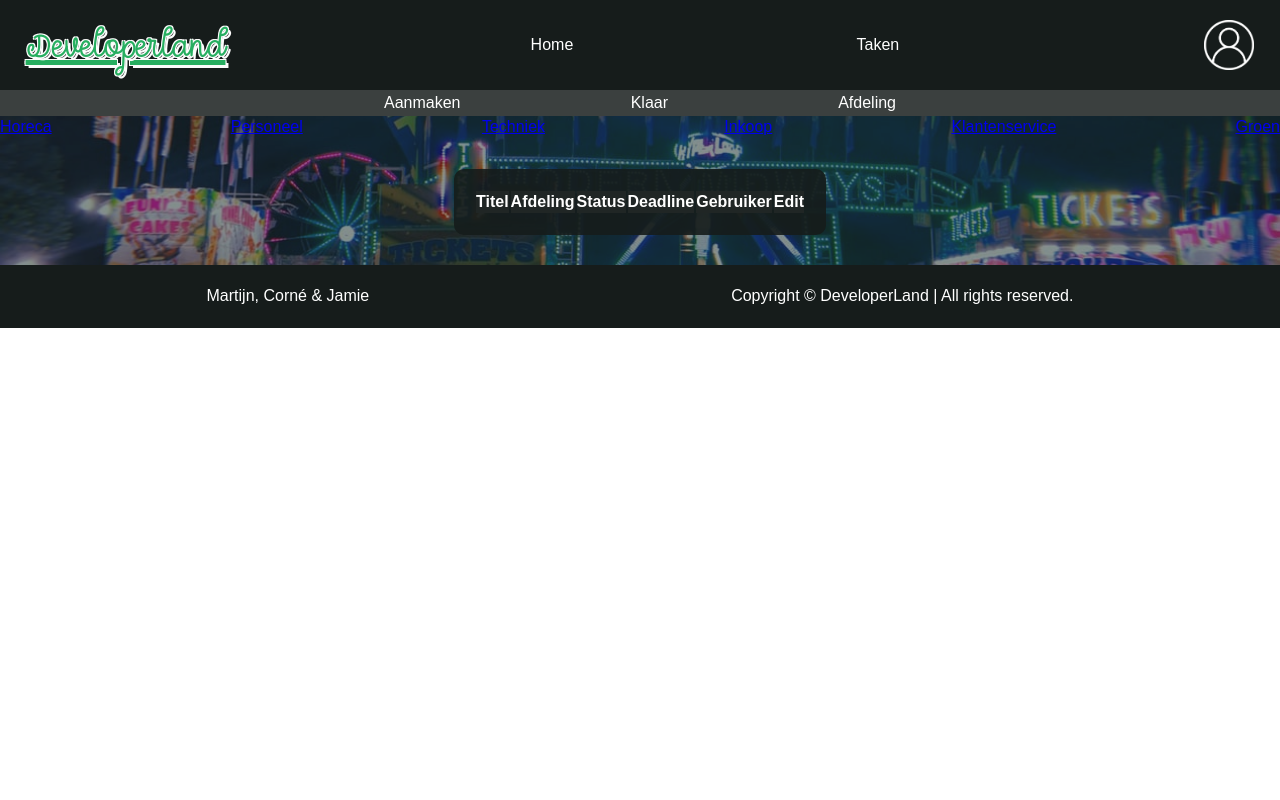
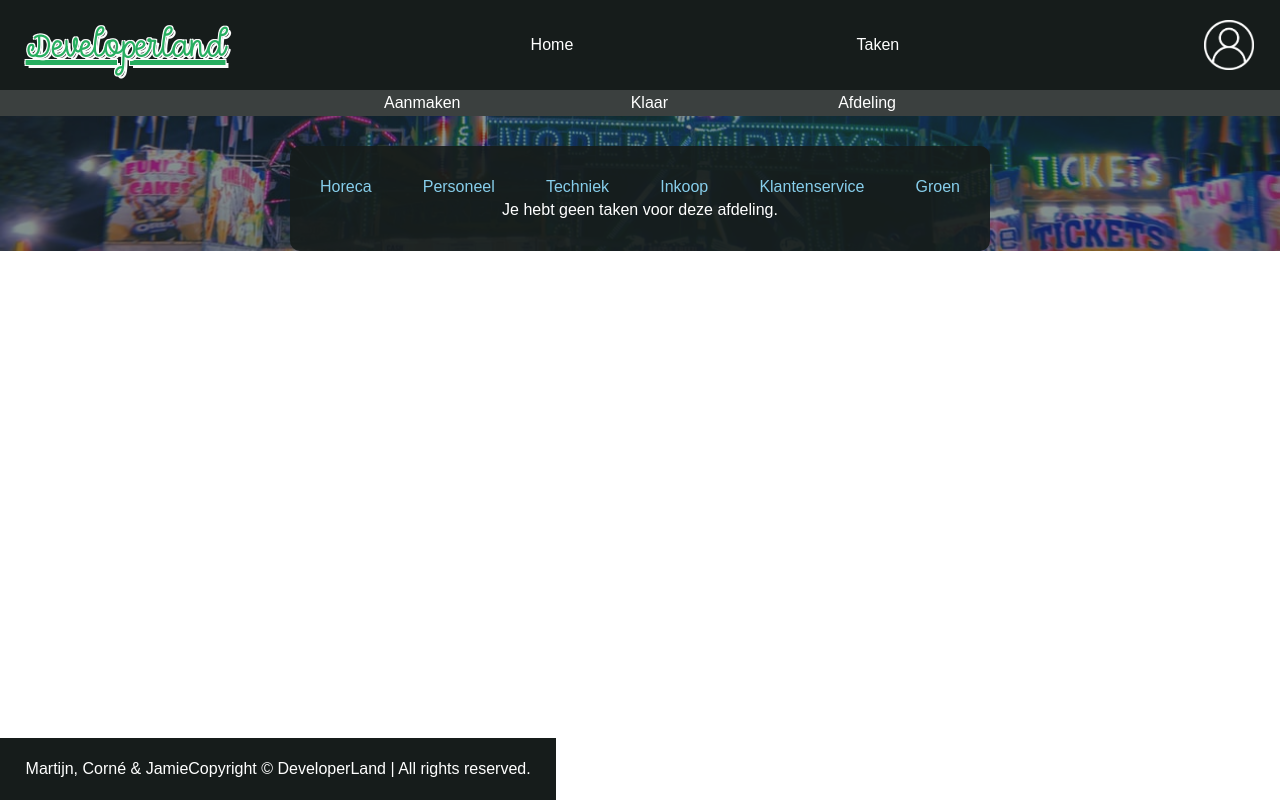
Before and after one commit to Easyzly/B3-MCJ-takenlijst, a PHP site: page /B3-MCJ-takenlijst/task/afdeling.php?afdeling=1 in a window 1280 px wide. Run offline with PHP 8.4, Linux system fonts and the light colour scheme; the visitor is signed in with stand-in values (Sample User, id 1); tables that the repository leaves empty or names only in its code hold one stand-in row (values such as "Sample post"); lists and menus that the app fills with data are empty.

Commit message:
taken "afdeling" css gefixt

```diff
--- a/css/main.css
+++ b/css/main.css
@@ -131,6 +131,9 @@
     padding: 20px 2%;
     background-color: #161C1B;
     color: white;
+
+    position:absolute;
+    bottom: 0;
   }
 
   html {
@@ -382,18 +385,18 @@ tr:nth-child(odd){
   background-color: rgb(32, 38, 37);
 }
 
-.userpage-container{
+.container{
   width: 50%;
   margin: 30px auto;
   padding: 30px;
   background-color: rgb(22, 28, 27, 0.9);
   border-radius: 10px;
 }
-.userpage-container p{
+.container p{
   color: white;
   text-align: center;
 }
-.userpage-container a{
+.container a{
   color: skyblue;
   text-decoration: none;
 }
--- a/task/afdeling.php
+++ b/task/afdeling.php
@@ -37,6 +37,7 @@
                 <a href="afdeling.php">Afdeling</a>
             </div>
 
+            <div class="container">
                 <div class="department-buttons">
                     <a href="afdeling.php?afdeling=Horeca">Horeca</a>
                     <a href="afdeling.php?afdeling=Personeel">Personeel</a>
@@ -64,6 +65,7 @@
                 ?>
 
                 <!-- Table for displaying tasks -->
+                <?php if (count($tasks) > 0): ?>
                     <table>
                         <tr>
                             <th>Titel</th>
@@ -97,6 +99,14 @@
                     <footer>
                         <?php require_once('../footer.php') ?>
                     </footer>
+                <?php else: ?>
+                    <p>Je hebt geen taken voor deze afdeling.</p>
+                <?php endif ?>
+            </div>
+
+            <footer>
+                <?php require_once('../footer.php') ?>
+            </footer>
         </div>
     </div>
 </body>
--- a/userPage.php
+++ b/userPage.php
@@ -32,7 +32,7 @@ if (isset($_SESSION['id'])) {
                 <?php require_once('header.php') ?>
             </header>
 
-            <div class="userpage-container">
+            <div class="container">
                 <p>Selecteer een afdeling:</p><br>
 
                 <!-- Afdeling selector  -->
```
Lines whose indentation alone changed are shown as unchanged.
